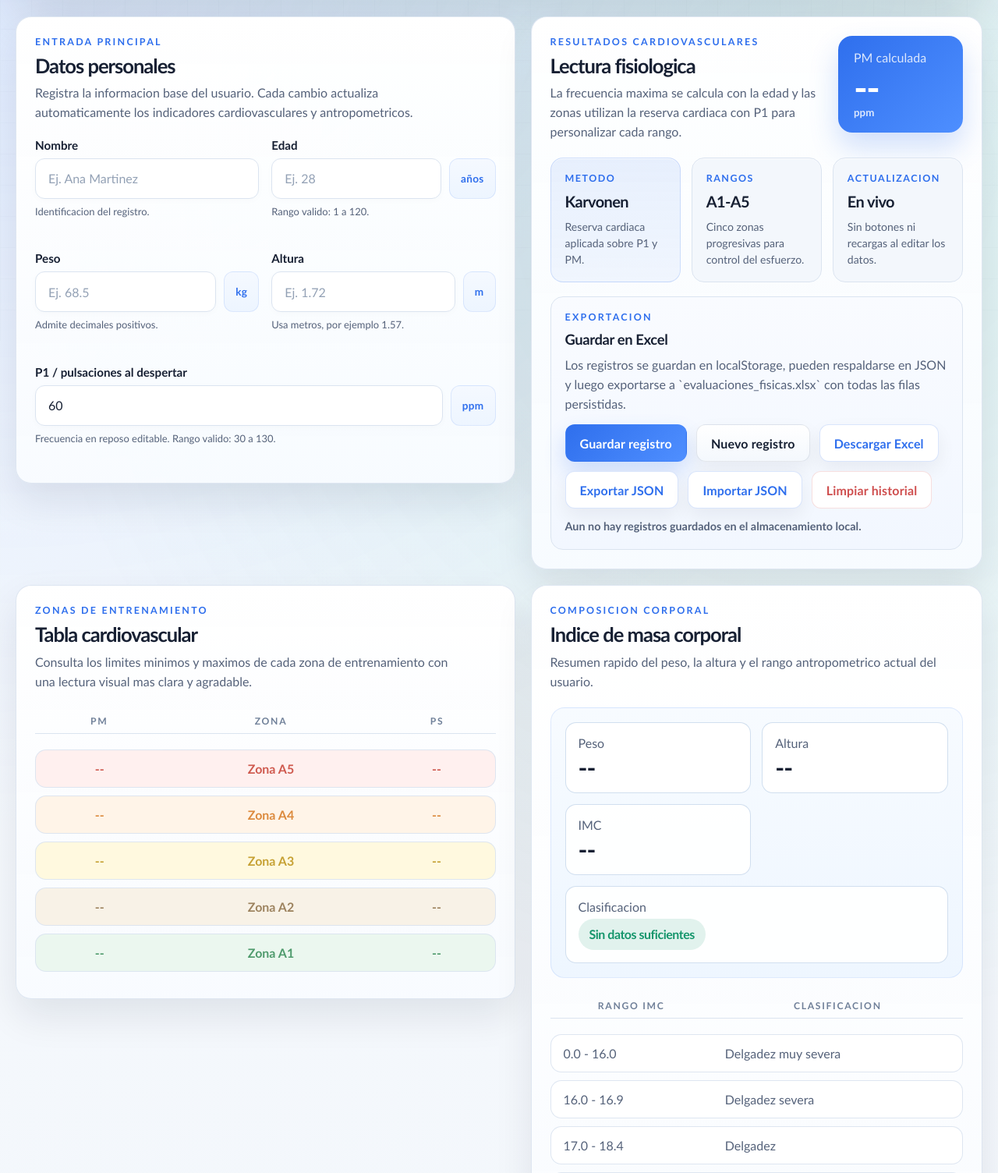
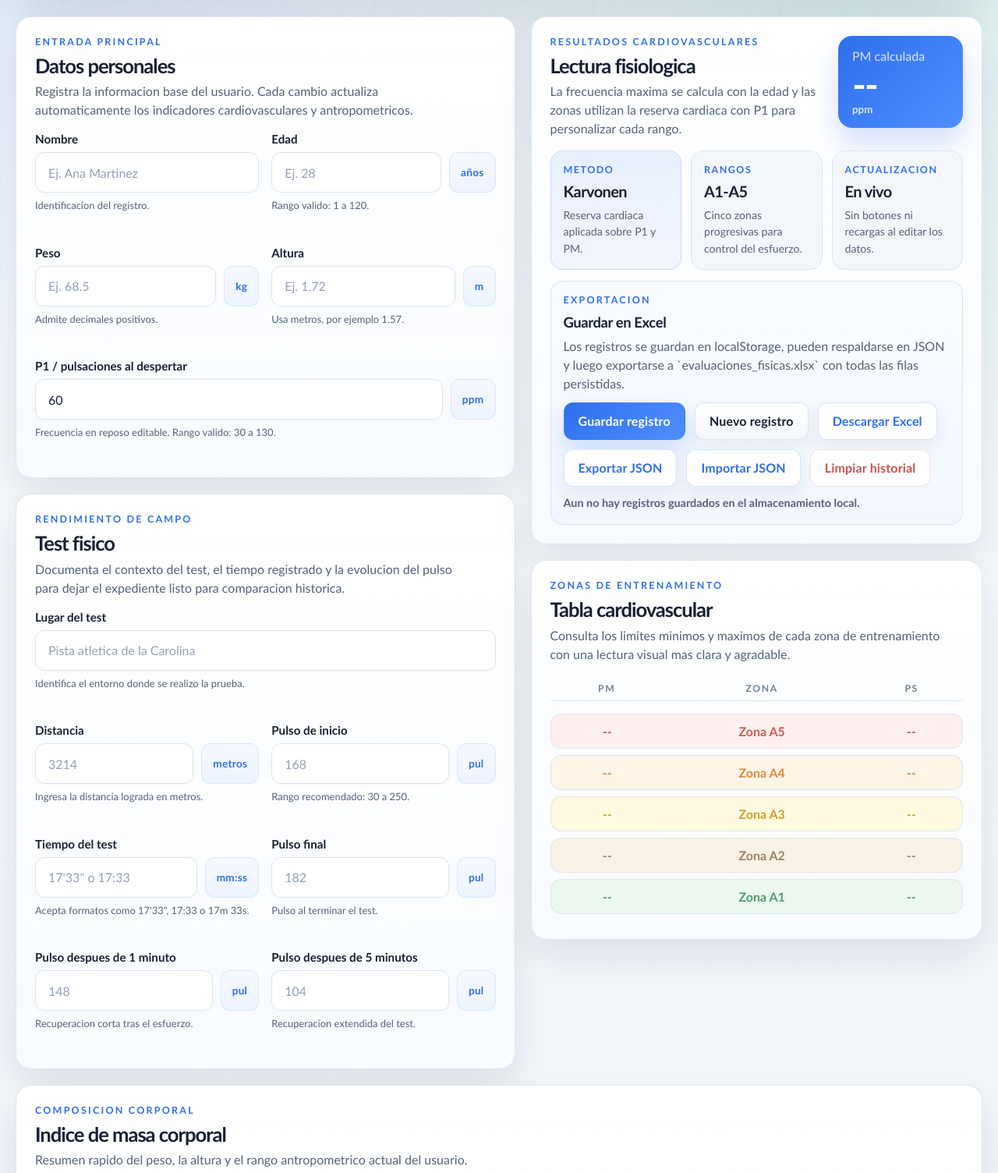
Before and after one commit to jakin1123/hoopvital-test, a plain HTML site: page app/index.html in a window 1280 px wide. Shown: the part 363-1867 px from the top of the page at 78% size. Drawn offline with nearby package versions, Linux system fonts and the light colour scheme.

Commit message:
organize the ui

```diff
--- a/app/css/styles.css
+++ b/app/css/styles.css
@@ -202,15 +202,19 @@ body::before {
 
 .dashboard {
   display: grid;
+  gap: 20px;
+}
+
+.dashboard__main {
+  display: grid;
   grid-template-columns: minmax(0, 1.05fr) minmax(0, 0.95fr);
-  grid-template-areas:
-    "form results"
-    "zones bmi"
-    "test test"
-    "history history"
-    "data data";
   gap: 20px;
   align-items: start;
+}
+
+.dashboard__column {
+  display: grid;
+  gap: 20px;
 }
 
 .card {
@@ -229,16 +233,8 @@ body::before {
   border-color: var(--border-strong);
 }
 
-.card--form { grid-area: form; }
-.card--results { grid-area: results; }
-.card--zones { grid-area: zones; }
-.card--bmi { grid-area: bmi; }
-.card--test { grid-area: test; }
-.card--history { grid-area: history; }
-.card--data { grid-area: data; }
-
 .section-heading {
-  margin-bottom: 20px;
+  margin-bottom: 16px;
 }
 
 .section-heading--inline {
@@ -255,8 +251,8 @@ body::before {
 
 .section-heading__text {
   max-width: 60ch;
-  margin: 10px 0 0;
-  line-height: 1.55;
+  margin: 8px 0 0;
+  line-height: 1.5;
 }
 
 .form-grid,
@@ -352,7 +348,7 @@ body::before {
   display: grid;
   align-content: center;
   min-width: 160px;
-  padding: 18px 20px;
+  padding: 16px 18px;
   border-radius: 18px;
   background: linear-gradient(135deg, #2f6fed 0%, #4e8fff 100%);
   box-shadow: 0 18px 36px rgba(47, 111, 237, 0.22);
@@ -367,7 +363,7 @@ body::before {
 
 .metric-highlight strong {
   display: block;
-  margin: 6px 0 2px;
+  margin: 4px 0 2px;
   font-size: clamp(2.1rem, 4vw, 3rem);
   line-height: 0.95;
   letter-spacing: -0.04em;
@@ -380,14 +376,14 @@ body::before {
 .result-cards {
   display: grid;
   grid-template-columns: repeat(3, minmax(0, 1fr));
-  gap: 14px;
+  gap: 12px;
 }
 
 .actions-panel {
   display: grid;
-  gap: 14px;
-  margin-top: 18px;
-  padding: 18px;
+  gap: 12px;
+  margin-top: 14px;
+  padding: 16px;
   border: 1px solid var(--border);
   border-radius: 16px;
   background: linear-gradient(180deg, #f9fbff 0%, #f2f7ff 100%);
@@ -469,7 +465,7 @@ body::before {
 }
 
 .result-card {
-  padding: 18px;
+  padding: 16px;
   border-radius: 16px;
   border: 1px solid var(--border);
   background: var(--surface-soft);
@@ -483,7 +479,7 @@ body::before {
 
 .result-card__label {
   display: block;
-  margin-bottom: 10px;
+  margin-bottom: 8px;
   font-size: 0.78rem;
   font-weight: 800;
   letter-spacing: 0.12em;
@@ -498,7 +494,7 @@ body::before {
 }
 
 .result-card__text {
-  margin: 10px 0 0;
+  margin: 8px 0 0;
   font-size: 0.88rem;
   line-height: 1.5;
 }
@@ -506,7 +502,7 @@ body::before {
 table {
   width: 100%;
   border-collapse: separate;
-  border-spacing: 0 10px;
+  border-spacing: 0 8px;
 }
 
 caption {
@@ -530,7 +526,7 @@ caption {
 .zones-table td,
 .reference-table th,
 .reference-table td {
-  padding: 14px 16px;
+  padding: 12px 14px;
 }
 
 .zones-table thead th,
@@ -607,11 +603,13 @@ caption {
 
 .bmi-layout {
   display: grid;
-  gap: 18px;
+  grid-template-columns: minmax(320px, 0.92fr) minmax(0, 1.08fr);
+  align-items: start;
+  gap: 14px;
 }
 
 .bmi-summary {
-  padding: 18px;
+  padding: 16px;
   border-radius: 18px;
   background: linear-gradient(180deg, #f7fbff 0%, #eef6ff 100%);
   border: 1px solid rgba(47, 111, 237, 0.12);
@@ -619,14 +617,14 @@ caption {
 
 .bmi-summary__grid {
   display: grid;
-  grid-template-columns: repeat(2, minmax(0, 1fr));
-  gap: 14px;
+  grid-template-columns: repeat(3, minmax(0, 1fr));
+  gap: 12px;
 }
 
 .summary-item {
   display: grid;
   gap: 6px;
-  padding: 16px;
+  padding: 14px;
   border-radius: 14px;
   background: rgba(255, 255, 255, 0.92);
   border: 1px solid rgba(205, 220, 238, 0.9);
@@ -642,6 +640,10 @@ caption {
   line-height: 1;
   letter-spacing: -0.03em;
   color: var(--text);
+}
+
+.summary-item--metric strong {
+  font-size: clamp(1.8rem, 4vw, 2.8rem);
 }
 
 .summary-item--badge strong {
@@ -781,20 +783,6 @@ caption {
   grid-template-columns: repeat(2, minmax(0, 1fr));
 }
 
-.record-preview {
-  margin: 0;
-  padding: 18px;
-  border-radius: 16px;
-  background: linear-gradient(180deg, #132033 0%, #0f1a2a 100%);
-  border: 1px solid rgba(255, 255, 255, 0.06);
-  color: #dfeaff;
-  font-family: "Courier New", monospace;
-  font-size: 0.84rem;
-  line-height: 1.6;
-  overflow: auto;
-  box-shadow: inset 0 1px 0 rgba(255, 255, 255, 0.03);
-}
-
 .site-footer {
   margin-top: 22px;
   padding: 0 20px 26px;
@@ -867,16 +855,8 @@ caption {
 }
 
 @media (max-width: 1120px) {
-  .dashboard {
+  .dashboard__main {
     grid-template-columns: 1fr;
-    grid-template-areas:
-      "form"
-      "results"
-      "zones"
-      "bmi"
-      "test"
-      "history"
-      "data";
   }
 
   .result-cards {
@@ -914,6 +894,10 @@ caption {
   .form-grid,
   .test-grid,
   .bmi-summary__grid {
+    grid-template-columns: 1fr;
+  }
+
+  .bmi-layout {
     grid-template-columns: 1fr;
   }
 
--- a/app/index.html
+++ b/app/index.html
@@ -40,6 +40,8 @@
     </header>
 
     <form id="health-form" class="dashboard" aria-label="Panel de control de salud" novalidate>
+      <div class="dashboard__main">
+        <div class="dashboard__column dashboard__column--left">
           <section class="card card--form" aria-labelledby="personal-data-title">
             <div class="section-heading">
               <p class="section-heading__kicker">Entrada principal</p>
@@ -94,123 +96,6 @@
                 <small class="field__hint">Frecuencia en reposo editable. Rango valido: 30 a 130.</small>
                 <small class="field__error" data-error-for="p1" aria-live="polite"></small>
               </label>
-        </div>
-      </section>
-
-      <section class="card card--results" aria-labelledby="results-title">
-        <div class="section-heading section-heading--inline">
-          <div>
-            <p class="section-heading__kicker">Resultados cardiovasculares</p>
-            <h2 id="results-title">Lectura fisiologica</h2>
-            <p class="section-heading__text">La frecuencia maxima se calcula con la edad y las zonas utilizan la reserva cardiaca con P1 para personalizar cada rango.</p>
-          </div>
-          <div class="metric-highlight">
-            <span>PM calculada</span>
-            <strong id="pm-value">--</strong>
-            <small>ppm</small>
-          </div>
-        </div>
-
-        <div class="result-cards" aria-hidden="true">
-          <article class="result-card result-card--accent">
-            <span class="result-card__label">Metodo</span>
-            <strong class="result-card__value">Karvonen</strong>
-            <p class="result-card__text">Reserva cardiaca aplicada sobre P1 y PM.</p>
-          </article>
-          <article class="result-card">
-            <span class="result-card__label">Rangos</span>
-            <strong class="result-card__value">A1-A5</strong>
-            <p class="result-card__text">Cinco zonas progresivas para control del esfuerzo.</p>
-          </article>
-          <article class="result-card">
-            <span class="result-card__label">Actualizacion</span>
-            <strong class="result-card__value">En vivo</strong>
-            <p class="result-card__text">Sin botones ni recargas al editar los datos.</p>
-          </article>
-        </div>
-
-        <div class="actions-panel" aria-labelledby="excel-actions-title">
-          <div class="actions-panel__copy">
-            <p class="section-heading__kicker">Exportacion</p>
-            <h3 id="excel-actions-title">Guardar en Excel</h3>
-            <p class="section-heading__text">Los registros se guardan en localStorage, pueden respaldarse en JSON y luego exportarse a `evaluaciones_fisicas.xlsx` con todas las filas persistidas.</p>
-          </div>
-          <div class="actions-panel__controls">
-            <button id="save-record-btn" class="action-button action-button--primary" type="button">Guardar registro</button>
-            <button id="reset-form-btn" class="action-button action-button--neutral" type="button">Nuevo registro</button>
-            <button id="download-excel-btn" class="action-button action-button--secondary" type="button">Descargar Excel</button>
-            <button id="export-json-btn" class="action-button action-button--secondary" type="button">Exportar JSON</button>
-            <button id="import-json-btn" class="action-button action-button--secondary" type="button">Importar JSON</button>
-            <button id="clear-history-btn" class="action-button action-button--ghost" type="button">Limpiar historial</button>
-          </div>
-          <p id="save-feedback" class="feedback-message" aria-live="polite">Aun no hay registros guardados en el almacenamiento local.</p>
-          <input id="import-json-input" type="file" accept="application/json,.json" hidden>
-        </div>
-      </section>
-
-      <section class="card card--zones" aria-labelledby="zones-title">
-        <div class="section-heading">
-          <p class="section-heading__kicker">Zonas de entrenamiento</p>
-          <h2 id="zones-title">Tabla cardiovascular</h2>
-          <p class="section-heading__text">Consulta los limites minimos y maximos de cada zona de entrenamiento con una lectura visual mas clara y agradable.</p>
-        </div>
-
-        <div class="zones-table-wrapper">
-          <table class="zones-table" aria-describedby="zones-caption">
-            <caption id="zones-caption">Zonas cardiovasculares personalizadas por metodo de reserva cardiaca.</caption>
-            <thead>
-              <tr>
-                <th scope="col">PM</th>
-                <th scope="col">Zona</th>
-                <th scope="col">PS</th>
-              </tr>
-            </thead>
-            <tbody id="zones-table-body"></tbody>
-          </table>
-        </div>
-      </section>
-
-      <section class="card card--bmi" aria-labelledby="bmi-title">
-        <div class="section-heading">
-          <p class="section-heading__kicker">Composicion corporal</p>
-          <h2 id="bmi-title">Indice de masa corporal</h2>
-          <p class="section-heading__text">Resumen rapido del peso, la altura y el rango antropometrico actual del usuario.</p>
-        </div>
-
-        <div class="bmi-layout">
-          <div class="bmi-summary" aria-live="polite">
-            <div class="bmi-summary__grid">
-              <div class="summary-item">
-                <span>Peso</span>
-                <strong id="summary-weight">--</strong>
-              </div>
-              <div class="summary-item">
-                <span>Altura</span>
-                <strong id="summary-height">--</strong>
-              </div>
-              <div class="summary-item">
-                <span>IMC</span>
-                <strong id="bmi-value">--</strong>
-              </div>
-              <div class="summary-item summary-item--wide summary-item--badge">
-                <span>Clasificacion</span>
-                <strong id="bmi-category">Sin datos suficientes</strong>
-              </div>
-            </div>
-          </div>
-
-          <div class="reference-table-wrapper">
-            <table class="reference-table" aria-describedby="bmi-reference-caption">
-              <caption id="bmi-reference-caption">Rangos de referencia del indice de masa corporal.</caption>
-              <thead>
-                <tr>
-                  <th scope="col">Rango IMC</th>
-                  <th scope="col">Clasificacion</th>
-                </tr>
-              </thead>
-              <tbody id="bmi-reference-body"></tbody>
-            </table>
-          </div>
             </div>
           </section>
 
@@ -290,16 +175,127 @@
               </label>
             </div>
           </section>
-
-      <section class="card card--data" aria-labelledby="record-title">
-        <div class="section-heading">
-          <p class="section-heading__kicker">Arquitectura preparada</p>
-          <h2 id="record-title">Vista previa del registro</h2>
-          <p class="section-heading__text">Se mantiene visible el objeto final para revisar la estructura serializable completa antes de conectar guardado historico o exportacion.</p>
         </div>
 
-        <p class="card__text">Este bloque deja visible el objeto serializable unificado con datos personales, fisiologicos y del test, listo para futura exportacion a CSV o Excel.</p>
-        <pre id="record-preview" class="record-preview" aria-live="polite">{}</pre>
+        <div class="dashboard__column dashboard__column--right">
+          <section class="card card--results" aria-labelledby="results-title">
+            <div class="section-heading section-heading--inline">
+              <div>
+                <p class="section-heading__kicker">Resultados cardiovasculares</p>
+                <h2 id="results-title">Lectura fisiologica</h2>
+                <p class="section-heading__text">La frecuencia maxima se calcula con la edad y las zonas utilizan la reserva cardiaca con P1 para personalizar cada rango.</p>
+              </div>
+              <div class="metric-highlight">
+                <span>PM calculada</span>
+                <strong id="pm-value">--</strong>
+                <small>ppm</small>
+              </div>
+            </div>
+
+            <div class="result-cards" aria-hidden="true">
+              <article class="result-card result-card--accent">
+                <span class="result-card__label">Metodo</span>
+                <strong class="result-card__value">Karvonen</strong>
+                <p class="result-card__text">Reserva cardiaca aplicada sobre P1 y PM.</p>
+              </article>
+              <article class="result-card">
+                <span class="result-card__label">Rangos</span>
+                <strong class="result-card__value">A1-A5</strong>
+                <p class="result-card__text">Cinco zonas progresivas para control del esfuerzo.</p>
+              </article>
+              <article class="result-card">
+                <span class="result-card__label">Actualizacion</span>
+                <strong class="result-card__value">En vivo</strong>
+                <p class="result-card__text">Sin botones ni recargas al editar los datos.</p>
+              </article>
+            </div>
+
+            <div class="actions-panel" aria-labelledby="excel-actions-title">
+              <div class="actions-panel__copy">
+                <p class="section-heading__kicker">Exportacion</p>
+                <h3 id="excel-actions-title">Guardar en Excel</h3>
+                <p class="section-heading__text">Los registros se guardan en localStorage, pueden respaldarse en JSON y luego exportarse a `evaluaciones_fisicas.xlsx` con todas las filas persistidas.</p>
+              </div>
+              <div class="actions-panel__controls">
+                <button id="save-record-btn" class="action-button action-button--primary" type="button">Guardar registro</button>
+                <button id="reset-form-btn" class="action-button action-button--neutral" type="button">Nuevo registro</button>
+                <button id="download-excel-btn" class="action-button action-button--secondary" type="button">Descargar Excel</button>
+                <button id="export-json-btn" class="action-button action-button--secondary" type="button">Exportar JSON</button>
+                <button id="import-json-btn" class="action-button action-button--secondary" type="button">Importar JSON</button>
+                <button id="clear-history-btn" class="action-button action-button--ghost" type="button">Limpiar historial</button>
+              </div>
+              <p id="save-feedback" class="feedback-message" aria-live="polite">Aun no hay registros guardados en el almacenamiento local.</p>
+              <input id="import-json-input" type="file" accept="application/json,.json" hidden>
+            </div>
+          </section>
+
+          <section class="card card--zones" aria-labelledby="zones-title">
+            <div class="section-heading">
+              <p class="section-heading__kicker">Zonas de entrenamiento</p>
+              <h2 id="zones-title">Tabla cardiovascular</h2>
+              <p class="section-heading__text">Consulta los limites minimos y maximos de cada zona de entrenamiento con una lectura visual mas clara y agradable.</p>
+            </div>
+
+            <div class="zones-table-wrapper">
+              <table class="zones-table" aria-describedby="zones-caption">
+                <caption id="zones-caption">Zonas cardiovasculares personalizadas por metodo de reserva cardiaca.</caption>
+                <thead>
+                  <tr>
+                    <th scope="col">PM</th>
+                    <th scope="col">Zona</th>
+                    <th scope="col">PS</th>
+                  </tr>
+                </thead>
+                <tbody id="zones-table-body"></tbody>
+              </table>
+            </div>
+          </section>
+
+        </div>
+      </div>
+
+      <section class="card card--bmi" aria-labelledby="bmi-title">
+        <div class="section-heading">
+          <p class="section-heading__kicker">Composicion corporal</p>
+          <h2 id="bmi-title">Indice de masa corporal</h2>
+          <p class="section-heading__text">Resumen rapido del peso, la altura y el rango antropometrico actual del usuario.</p>
+        </div>
+
+        <div class="bmi-layout">
+          <div class="bmi-summary" aria-live="polite">
+            <div class="bmi-summary__grid">
+              <div class="summary-item">
+                <span>Peso</span>
+                <strong id="summary-weight">--</strong>
+              </div>
+              <div class="summary-item">
+                <span>Altura</span>
+                <strong id="summary-height">--</strong>
+              </div>
+              <div class="summary-item summary-item--metric">
+                <span>IMC</span>
+                <strong id="bmi-value">--</strong>
+              </div>
+              <div class="summary-item summary-item--wide summary-item--badge">
+                <span>Clasificacion</span>
+                <strong id="bmi-category">Sin datos suficientes</strong>
+              </div>
+            </div>
+          </div>
+
+          <div class="reference-table-wrapper">
+            <table class="reference-table" aria-describedby="bmi-reference-caption">
+              <caption id="bmi-reference-caption">Rangos de referencia del indice de masa corporal.</caption>
+              <thead>
+                <tr>
+                  <th scope="col">Rango IMC</th>
+                  <th scope="col">Clasificacion</th>
+                </tr>
+              </thead>
+              <tbody id="bmi-reference-body"></tbody>
+            </table>
+          </div>
+        </div>
       </section>
 
       <section class="card card--history" aria-labelledby="history-title">
--- a/app/js/ui.js
+++ b/app/js/ui.js
@@ -29,13 +29,6 @@ function createBmiReferenceRowMarkup(range, activeLabel) {
       <td>${range.label}</td>
     </tr>
   `;
-}
-
-function createPreviewPayload(record, exportPayload) {
-  return {
-    record,
-    exportRow: exportPayload?.exportRow ?? null
-  };
 }
 
 function formatHistoryDate(value) {
@@ -90,7 +83,6 @@ export function createUIController(documentRef = document) {
     historyBody: documentRef.querySelector("#history-table-body"),
     historyCount: documentRef.querySelector("#history-count"),
     saveFeedback: documentRef.querySelector("#save-feedback"),
-    recordPreview: documentRef.querySelector("#record-preview"),
     errorFields: Array.from(documentRef.querySelectorAll("[data-error-for]"))
   };
 
@@ -135,10 +127,6 @@ export function createUIController(documentRef = document) {
     elements.bmiReferenceBody.innerHTML = BMI_RANGES.map((range) => createBmiReferenceRowMarkup(range, activeLabel)).join("");
   }
 
-  function renderRecordPreview(record, exportPayload) {
-    elements.recordPreview.textContent = JSON.stringify(createPreviewPayload(record, exportPayload), null, 2);
-  }
-
   function renderSession(session) {
     const records = session?.records ?? [];
     const feedback = session?.feedback ?? { type: "info", text: "Aun no hay registros guardados en el almacenamiento local." };
@@ -171,7 +159,6 @@ export function createUIController(documentRef = document) {
     renderBmiSummary(state.values, state.computed);
     renderBmiReference(state.computed);
     renderValidation(state.validation);
-    renderRecordPreview(record, exportPayload);
     renderSession(session);
   }
 
```
Also changed, not shown: 1 other file. Lines whose indentation alone changed are shown as unchanged.
